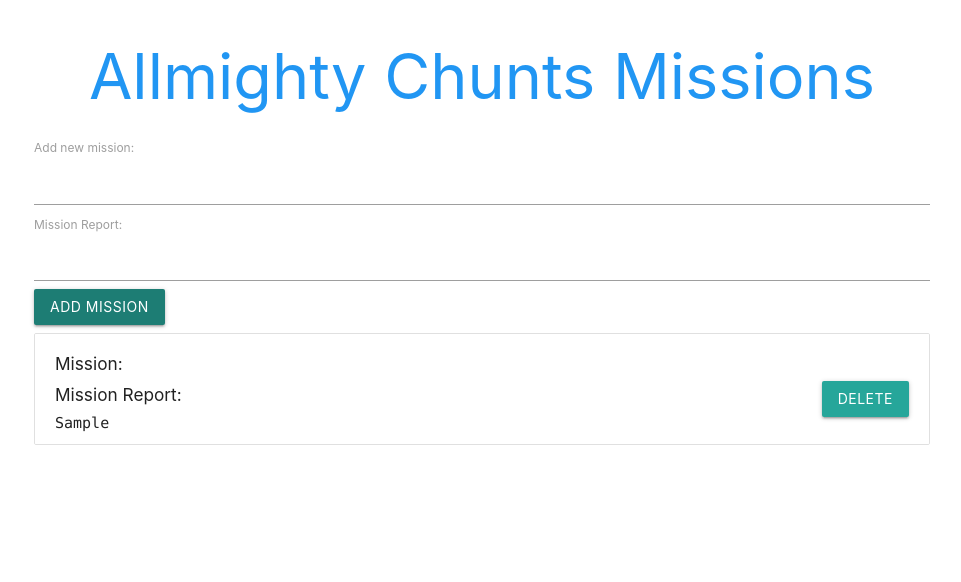
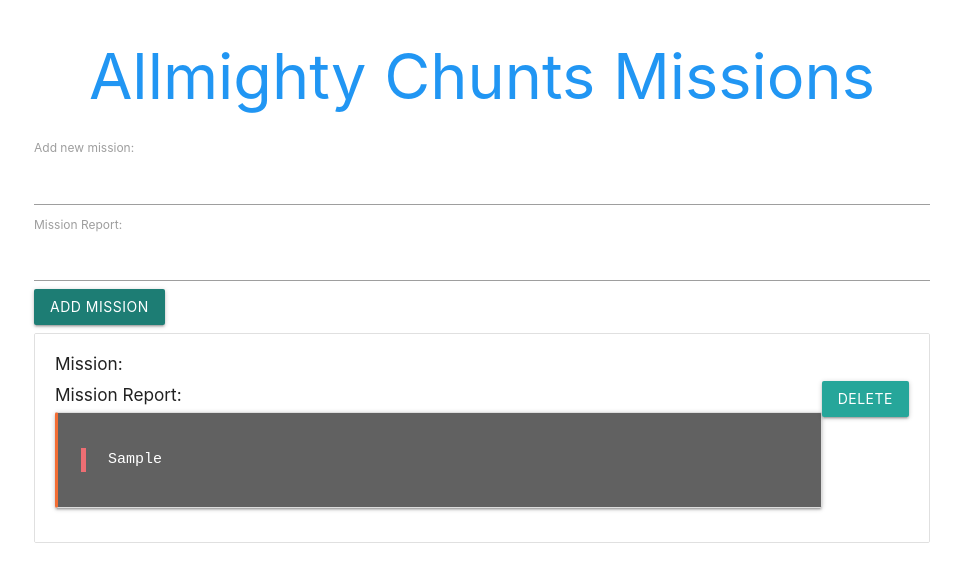
Before and after one commit to Jewniversal/SivansMissions, a React (Create React App) app in the folder client/: page / in a window 1280 px wide. Both pictures are taken after typing "Sample" into the empty fields and a click on the button "ADD MISSION". Shown: the top 582 px of the page, without its empty margins (158-1119 px from the left). Built offline with nearby package versions, Linux system fonts and the light colour scheme; no server answers.

Commit message:
add styling

```diff
--- a/client/package.json
+++ b/client/package.json
@@ -4,10 +4,13 @@
   "engine": "6.13.6",
   "private": true,
   "dependencies": {
+    "@material-ui/core": "^4.9.0",
+    "@material-ui/icons": "^4.5.1",
     "@testing-library/jest-dom": "^4.2.4",
     "@testing-library/react": "^9.4.0",
     "@testing-library/user-event": "^7.2.1",
     "axios": "^0.19.2",
+    "css-to-react-native": "^3.0.0",
     "prop-types": "^15.7.2",
     "react": "^16.12.0",
     "react-dom": "^16.12.0",
--- a/client/src/AddTodo/AddTodo.js
+++ b/client/src/AddTodo/AddTodo.js
@@ -1,6 +1,7 @@
 import axios from 'axios';
 import propTypes from 'prop-types';
 import React, { useState } from 'react';
+import { TextField } from '@material-ui/core'
 
 const AddTodo = ({ handleSend }) => {
 	const [title, setTitle] = useState();
@@ -26,12 +27,16 @@ const AddTodo = ({ handleSend }) => {
 		setTitle('');
 		setContent('');
 	};
+	const inputProps = {
+		multiline: true,
+		fullWidth: true,
+	}
 
 	return (
-		<div>
-			<form onSubmit={handleSubmit}>
+		<div >
+			<form  onSubmit={handleSubmit} style={{flexDirection:'row', flex: 1, flexWrap: 'wrap'}}>
 				<label>Add new mission:</label>
-				<input type="text" onChange={handleTitleChange} value={title || ''} />
+				<input  className="flow-text" type="text" onChange={handleTitleChange} value={title || ''}  />
 			</form>
 			<form onSubmit={handleSubmit}>
 				<label>Mission Report:</label>
--- a/client/src/Todos/Todos.js
+++ b/client/src/Todos/Todos.js
@@ -1,20 +1,50 @@
-/* eslint-disable no-underscore-dangle */
-/* eslint-disable react/prop-types */
-/* eslint-disable react/jsx-filename-extension */
+
 import React from 'react';
+import transform from 'css-to-react-native';
+
+const divStle = {
+	wordWrap: 'break-word'
+}
+const pre =  [
+    ['background', '#f4f4f4'],
+    ['border', '1px solid #ddd'],
+	['border-left', '3px solid #f36d33'],
+	['color', '#666'],
+	['page-break-inside','avoid'],
+	['font-family','monospace'],
+	['font-size','15px'],
+	['line-height','1.6'],
+	['margin-bottom','1.6em'],
+	['max-width','100%'],
+	['overflow','auto'],
+	['display','block'],
+	['padding','1em 1.5em'],
+	['word-wrap','break-word'],
+
+]
+
+const newStyle = transform(pre)
+/*
+const pre = [
+    : ;
+    padding: ;
+    display: block;
+    word-wrap: break-word;
+] */
 
 const Todos = ({ todos, deleteTodo }) => {
-	todos.forEach(todo => {
-		console.log(todo);
-	});
+
+
 	const todoList = todos.length? (
 		todos.map((todo) => (
-			<div className="collection-item" key={todo._id}>
+			<div className="collection-item row" key={todo._id}S>
 				<h6>Mission:</h6>
-				<samp>{todo.title}</samp>
+				<text>{todo.title}</text>
 				<button onClick={() => { deleteTodo(todo); }} className="btn waves-effect waves-light" style={{ float: 'right' }} type="submit" name="action">delete</button>
 				<h6>Mission Report:</h6>
-				<code>{todo.content}</code>
+				<div className="card-panel grey darken-2" style={newStyle}>
+					<blockquote className="white-text text-light-green lighten-1">{todo.content}</blockquote>
+				</div>
 			</div>
 		))
 	) : (
```
Also changed, not shown: 1 other file (tests, documents, lock files or other folders).
